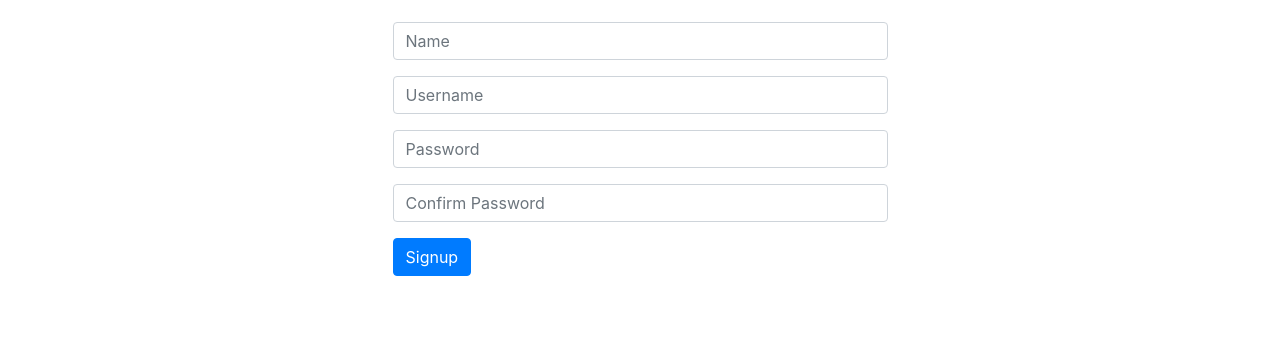
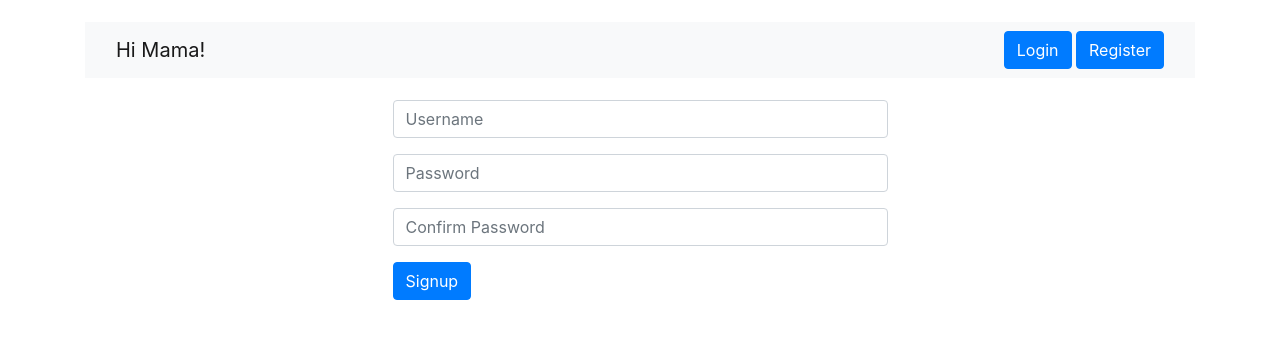
Before and after one commit to nashmaniac/hi-mama-frontend, a React (Create React App) app: page /auth/signup in a window 1280 px wide. Shown: the top 338 px of the page. Built offline with nearby package versions, Linux system fonts and the light colour scheme; no server answers.

Commit message:
setup authentication correctly

```diff
--- a/package.json
+++ b/package.json
@@ -17,7 +17,7 @@
   },
   "scripts": {
     "start": "react-scripts start",
-		"dev:start": "REACT_APP_API_URL=http://localhost:8000 react-scripts start",
+		"dev:start": "REACT_APP_API_URL=http://localhost:8080 react-scripts start",
     "build": "react-scripts build",
     "test": "react-scripts test",
     "eject": "react-scripts eject"
--- a/src/App.js
+++ b/src/App.js
@@ -15,11 +15,14 @@ class App extends React.Component{
               <div style={{"marginTop": "2%"}}>
                 <BrowserRouter>
                   <Nav/>
-                  {routes.map(({path, component}, index) => {
-                    return <Route key={"route-"+index} component={component} path={path} exact/>;
-                  })}
-                  <Switch>
+									<div style={{"marginTop": "2%"}}>
+									<Switch >
+										{routes.map(({path, component}, index) => {
+											return <Route key={"route-"+index} component={component} path={path} exact/>;
+										})}
                   </Switch>
+									</div>
+
                 </BrowserRouter>
               </div>
             </React.StrictMode>
--- a/src/modules/authentication/components/Login.js
+++ b/src/modules/authentication/components/Login.js
@@ -28,10 +28,11 @@ class Login extends React.Component{
         authenticationService.login(data)
             .then(
                 (response) => {
-                    localStorage.setItem("token", response.data.access);
+                    localStorage.setItem("token", response.data.token);
                     this.props.history.push("/");
                 },
                 (err) =>{
+										Notifications.error("something went wrong");
                     this.setState({
                         username: "",
                         password: ""
--- a/src/modules/authentication/components/Signup.js
+++ b/src/modules/authentication/components/Signup.js
@@ -9,7 +9,6 @@ class Signup extends Component {
 		this.state = {
 			username: "",
 			password: "",
-			name: "",
 			confirmPassword: ""
 		};
 	}
@@ -23,12 +22,6 @@ class Signup extends Component {
 	onPasswordChange = (event) => {
 		this.setState({
 			...this.state, password: event.target.value
-		});
-	}
-
-	onNameChange = (event) => {
-		this.setState({
-			...this.state, name: event.target.value
 		});
 	}
 
@@ -46,14 +39,6 @@ class Signup extends Component {
 				data: null
 			};
 		}
-		if(!this.state.name) {
-			Notifications.error("Name is required");
-			return {
-				status: false,
-				data: null
-			};
-		}
-
 		if(!this.state.password) {
 			Notifications.error("Password is required");
 			return {
@@ -82,7 +67,6 @@ class Signup extends Component {
 			status: true,
 			data: {
 				username: this.state.username,
-				name: this.state.name,
 				password: this.state.password
 			}
 		};
@@ -116,9 +100,6 @@ class Signup extends Component {
 			<form onSubmit={this.onFormSubmit}>
 				<div className={"col-6 offset-3 row"}>
 					<div className={"col-12 form-group"}>
-						<input value={this.state.name} onChange={this.onNameChange} type={"text"} className={"form-control"} placeholder={"Name"}/>
-					</div>
-					<div className={"col-12 form-group"}>
 						<input value={this.state.username} onChange={this.onUsernameChange} type={"text"} className={"form-control"} placeholder={"Username"}/>
 					</div>
 					<div className={"col-12 form-group"}>
--- a/src/modules/authentication/services/index.js
+++ b/src/modules/authentication/services/index.js
@@ -2,16 +2,13 @@ import api from "../../utils/network";
 
 const authenticationService = {
 		login : function(data)  {
-			return api.post('/auth/api/v1/login', data);
+			return api.post('/v1/login', data);
 		},
 		signup : function(data)  {
-			return api.post('/auth/api/v1/signup', data);
+			return api.post('/v1/signup', data);
 		},
-    verifyToken : function(data)  {
-        return api.post('/auth/api/v1/verify', data);
-    },
     getUserDetail : function(data)  {
-        return api.get('/auth/api/v1/me');
+        return api.get('/v1/me');
     }
 }
 
--- a/src/modules/common/components/Nav.js
+++ b/src/modules/common/components/Nav.js
@@ -1,51 +1,43 @@
 import React from "react";
-import {withRouter} from "react-router-dom";
+import { Link } from "react-router-dom";
+import { withRouter } from "react-router-dom";
 import authenticationService from "../../authentication/services";
-class Nav extends React.Component{
+class Nav extends React.Component {
 	constructor(props) {
 		super(props);
 		this.state = {
-            user: null
+			user: null,
 		};
 	}
 
 	doTokenCheck = () => {
 		// console.log(localStorage.getItem("token"));
 		var token = localStorage.getItem("token");
-        if(token) {
-            authenticationService.verifyToken({token: localStorage.getItem("token")})
-            .then(
+		if (token) {
+			this.getUserDetail();
+		} else {
+			this.setState({
+				user: null,
+			});
+		}
+	};
+
+	getUserDetail = () => {
+		authenticationService.getUserDetail().then(
 			(response) => {
-                    if(this.props.location.pathname ==='/auth/login') {
-                        this.props.history.push('/');
+				this.setState({
+					user: response.data,
+				});
+				if (this.props.location.pathname === "/auth/login") {
+					this.props.history.push("/");
 				}
-                    this.getUserDetail();
 			},
 			(err) => {
 				localStorage.clear();
-                    this.props.history.push('/auth/login');
+				this.props.history.push("/auth/login");
 			}
 		);
-        } else {
-            this.setState({
-                user: null
-            });
-        }
-    }
-
-    getUserDetail = () => {
-        authenticationService.getUserDetail()
-            .then(
-                response => {
-                    this.setState({
-                        user: response.data
-                    });
-                },
-                err => {
-
-                }
-            )
-    }
+	};
 
 	componentDidMount() {
 		this.doTokenCheck();
@@ -56,21 +48,57 @@ class Nav extends React.Component{
 
 	onClickLogout = (e) => {
 		localStorage.clear();
-        this.props.history.push('/auth/login');
-    }
+		this.props.history.push("/auth/login");
+	};
 
 	render() {
 		// this.doTokenCheck();
-        let username = '';
-        if(this.state.user != null) {
-            username = <div>{this.state.user.username} <div><button onClick={this.onClickLogout} className={"btn btn-primary"}>Logout</button></div></div>;
+		let component = "";
+		if (this.state.user != null) {
+			component = (
+				<ul className={"nav nav-bar"}>
+					<li className={"nav-item"}>
+						<div className={"nav-link"}>{this.state.user.username}</div>
+					</li>
+					&nbsp;
+					<li className={"nav-item"}>
+						<div
+							onClick={this.onClickLogout}
+							className={"nav-item btn btn-primary "}
+						>
+							Logout
+						</div>
+					</li>
+				</ul>
+			);
+		} else {
+			component = (
+				<ul className={"nav nav-bar"}>
+					<li className={"nav-item"}>
+						<Link className={"nav-item btn btn-primary"} to={"/auth/login"}>
+							Login
+						</Link>
+					</li>
+					&nbsp;
+					<li className={"nav-item"}>
+						<Link className={"nav-item btn btn-primary"} to={"/auth/signup"}>
+							Register
+						</Link>
+					</li>
+				</ul>
+			);
 		}
-        return(
-            <div align={"right"}>
-                {username}
-
+		return (
+			<nav className="navbar navbar-light bg-light">
+				<div className="container-fluid">
+					<Link className="navbar-brand" to={"/"}>
+						Hi Mama!{" "}
+					</Link>
+					<div className={"navbar-nav d-flex"} align="right">
+						{component}
 					</div>
-
+				</div>
+			</nav>
 		);
 	}
 }
--- a/src/modules/utils/network/index.js
+++ b/src/modules/utils/network/index.js
@@ -8,7 +8,7 @@ const api = axios.create({
 api.interceptors.request.use(function (config) {
     // Do something before request is sent
     var token = localStorage.getItem("token");
-    if(token) {
+    if(token !== null && token !== "") {
         config.headers.Authorization = 'Bearer ' + token;
     }
     return config;
```
Lines whose indentation alone changed are shown as unchanged.
